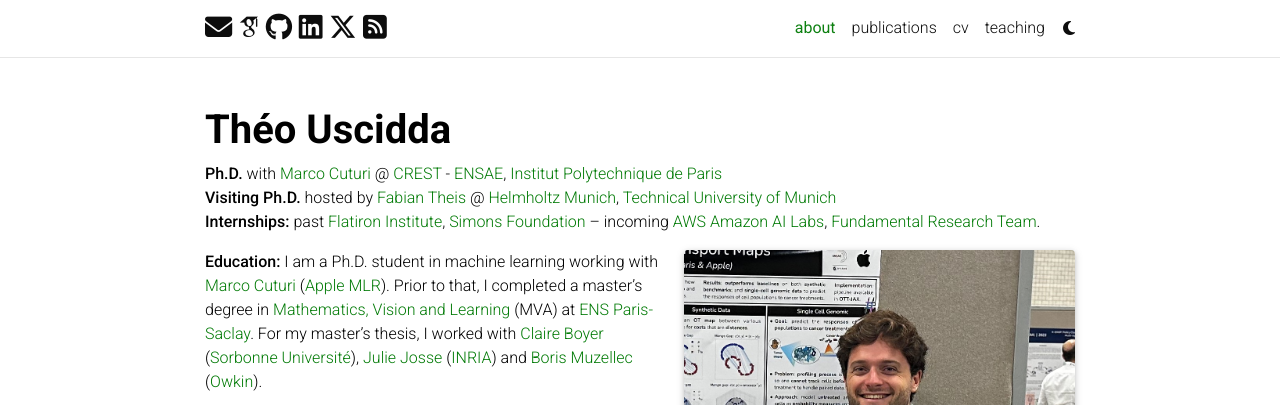
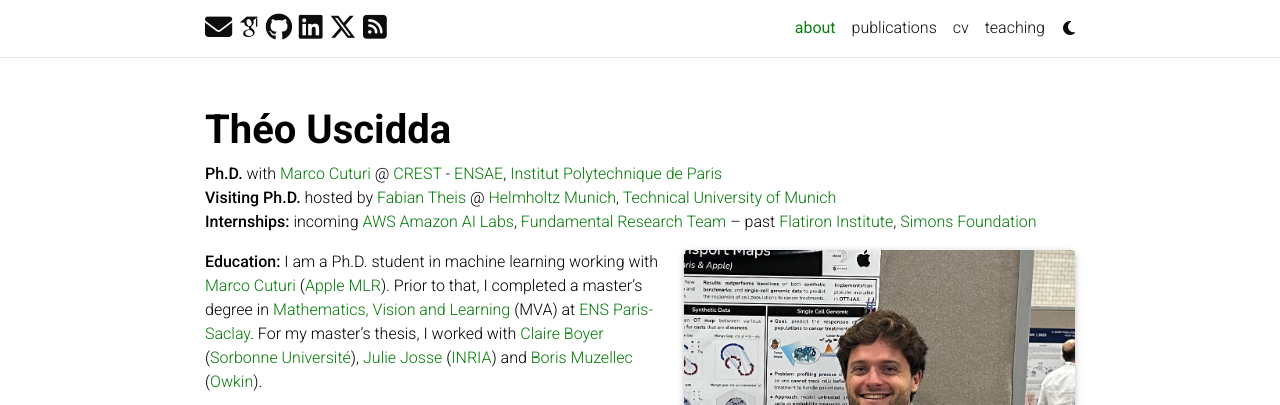
Before and after one commit to theouscidda6/theouscidda6.github.io, a Jekyll site: the page built from _pages/about.md, in a window 1280 px wide and 900 px high. Shown: the top 405 px of the window. Built offline with Jekyll 4.4.1, drawn with Linux system fonts in a browser that asks for light colours; full-size pictures stand in for the smaller copies a plugin makes; some web fonts are replaced; comment, search, counter and statistics services are not loaded; a style sheet for code colours, icons or effects is not loaded.

Commit message:
update bio

```diff
--- a/_pages/about.md
+++ b/_pages/about.md
@@ -5,7 +5,7 @@
 subtitle: |+
   <strong>Ph.D.</strong> with <a href="https://marcocuturi.net/">Marco Cuturi</a> @ <a href="https://crest.science/">CREST</a> - <a href="https://www.ensae.fr/">ENSAE</a>, <a href="https://www.ip-paris.fr/">Institut Polytechnique de Paris</a> <br>
   <strong>Visiting Ph.D.</strong> hosted by <a href="https://www.helmholtz-munich.de/en/icb/pi/fabian-theis">Fabian Theis</a> @ <a href="https://www.helmholtz-munich.de/en/icb/pi/fabian-theis">Helmholtz Munich</a>, <a href="https://www.tum.de/en/">Technical University of Munich</a> <br>
-  <strong>Internships:</strong> past <a href="https://www.simonsfoundation.org/flatiron/">Flatiron Institute</a>, <a href="https://www.simonsfoundation.org/">Simons Foundation</a> – incoming <a href="https://www.amazon.science/"> AWS Amazon AI Labs</a>, <a href="https://www.amazon.science/"> Fundamental Research Team</a>.
+  <strong>Internships:</strong> incoming <a href="https://www.amazon.science/"> AWS Amazon AI Labs</a>, <a href="https://www.amazon.science/"> Fundamental Research Team</a> – past <a href="https://www.simonsfoundation.org/flatiron/">Flatiron Institute</a>, <a href="https://www.simonsfoundation.org/">Simons Foundation</a>
 
 
 profile:
```
